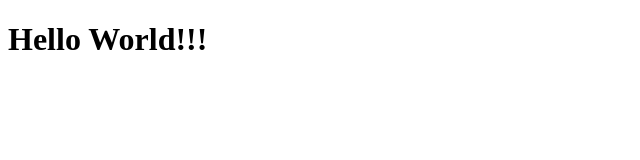
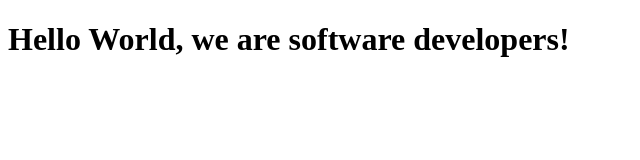
Before and after one commit to Samuellekpor/LandingPage, a plain HTML site: page index.html in a window 1280 px wide. Shown: the whole page, without its empty margins (0-640 px from the left). Drawn offline with Linux system fonts and the light colour scheme.

Commit message:
Modify the H1 tag

```diff
--- a/index.html
+++ b/index.html
@@ -22,7 +22,7 @@
 
     -->
 
-    <h1>Hello World!!!</h1>
+    <h1>Hello World, we are software developers!</h1>
 
     <script  src="js/index.js"></script>
   </body>
```
